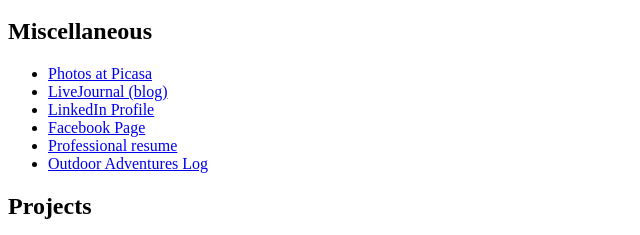
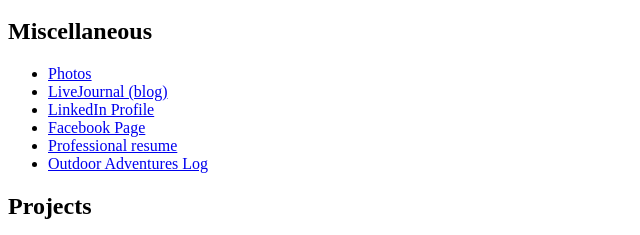
Before and after one commit to antonsolovyev/antonsolovyev.github.io, a plain HTML site: page index.html in a window 1280 px wide. Shown: the part 386-621 px from the top of the page, 0-640 px from the left. Drawn offline with Linux system fonts and the light colour scheme.

Commit message:
Change photo link.

```diff
--- a/index.html
+++ b/index.html
@@ -12,7 +12,7 @@
 
         <h2>Miscellaneous</h2>
         <ul>
-            <li><a href="http://picasaweb.google.com/109605876067630099332?noredirect=1">Photos at Picasa</a>
+            <li><a href="https://plus.google.com/u/0/photos/109605876067630099332/albums">Photos</a>
             <li><a href="http://www.livejournal.com/users/anton_solovyev/">LiveJournal (blog)</a>
             <li><a href="http://www.linkedin.com/pub/1/083/A0B">LinkedIn Profile</a>
             <li><a href="http://www.facebook.com/anton.solovyev">Facebook Page</a>
```
